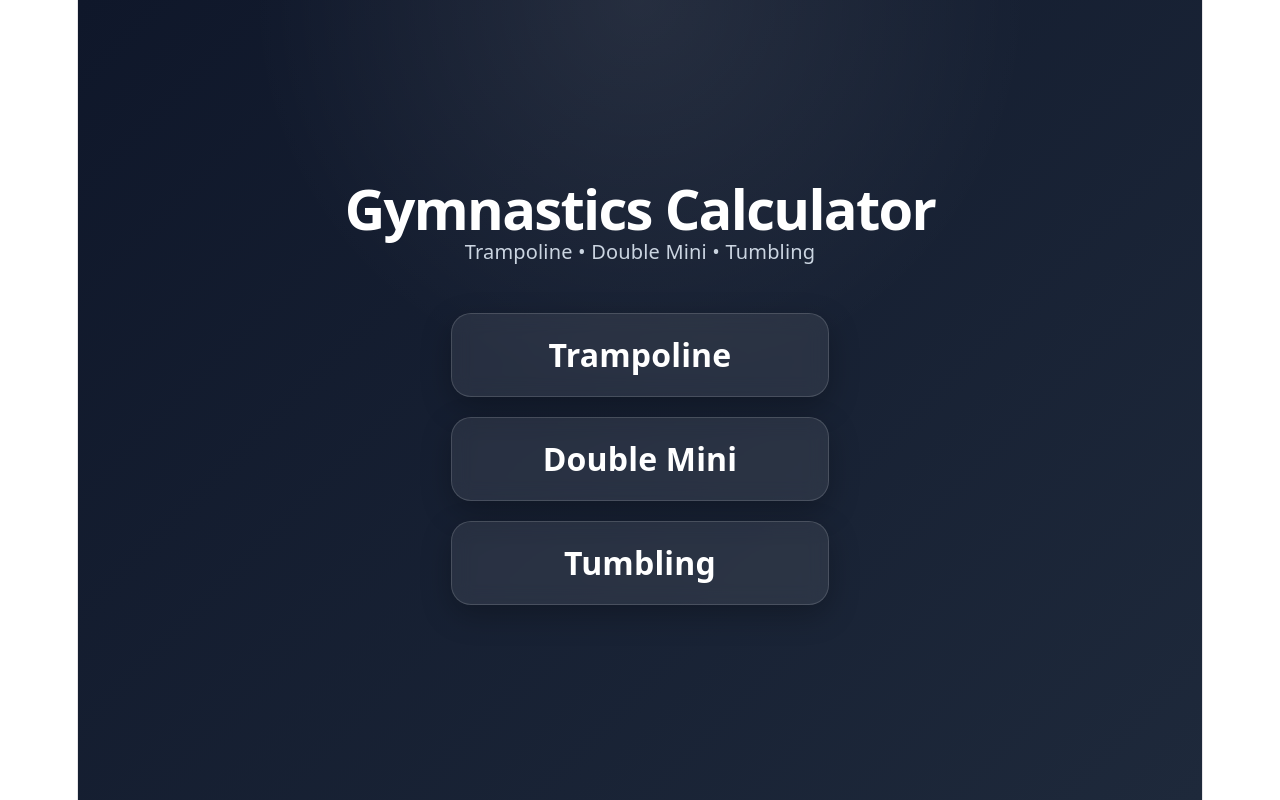
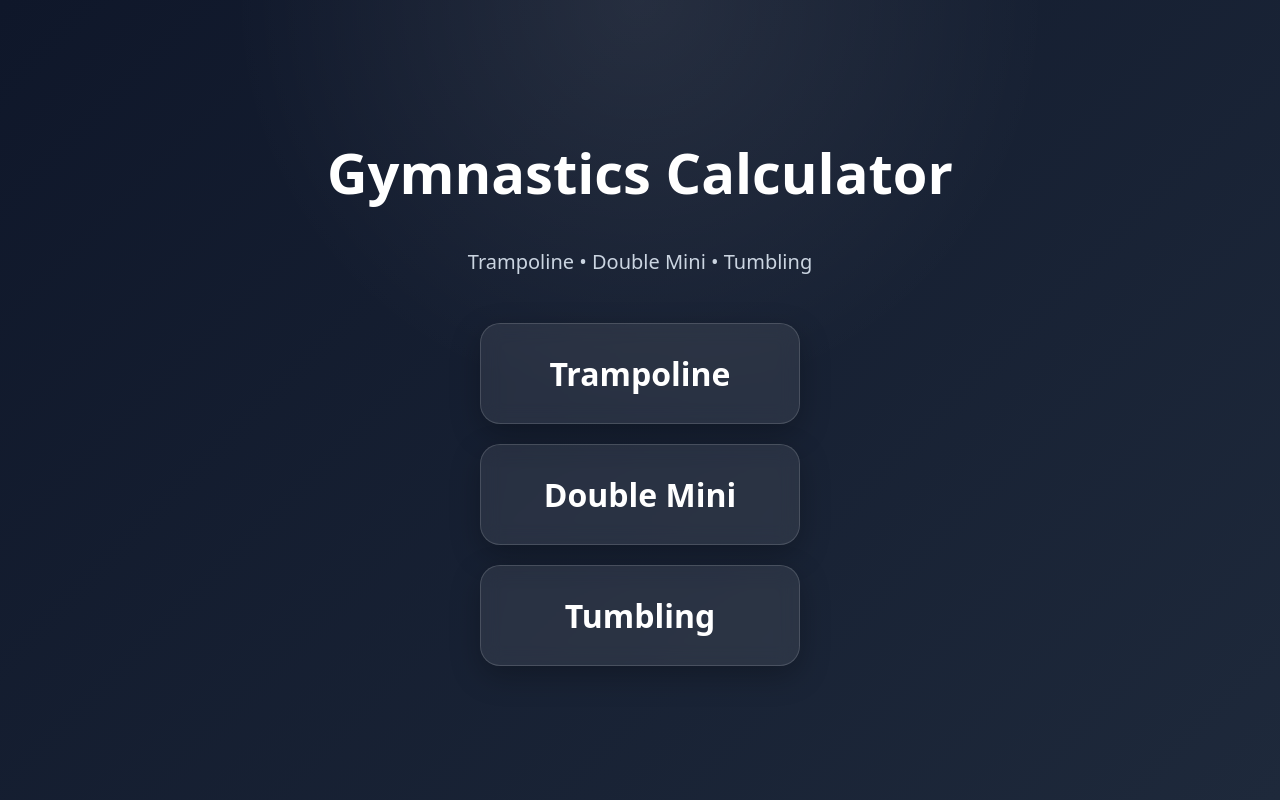
Before and after one commit to jocboyscreates-cmd/Tramp-Calc, a React (Vite) app: page / in a window 1280 px wide. Built offline with nearby package versions, Linux system fonts and the light colour scheme.

Commit message:
fixed full screen background

```diff
--- a/src/App.jsx
+++ b/src/App.jsx
@@ -81,6 +81,7 @@
 
   container: {
     minHeight: "100vh",
+    width: "100vw",
 
     display: "flex",
     justifyContent: "center",
--- a/src/index.css
+++ b/src/index.css
@@ -1,111 +1,21 @@
-:root {
-  --text: #6b6375;
-  --text-h: #08060d;
-  --bg: #fff;
-  --border: #e5e4e7;
-  --code-bg: #f4f3ec;
-  --accent: #aa3bff;
-  --accent-bg: rgba(170, 59, 255, 0.1);
-  --accent-border: rgba(170, 59, 255, 0.5);
-  --social-bg: rgba(244, 243, 236, 0.5);
-  --shadow:
-    rgba(0, 0, 0, 0.1) 0 10px 15px -3px, rgba(0, 0, 0, 0.05) 0 4px 6px -2px;
+body {
+  margin: 0;
+  padding: 0;
+  overflow-x: hidden;
 
-  --sans: system-ui, 'Segoe UI', Roboto, sans-serif;
-  --heading: system-ui, 'Segoe UI', Roboto, sans-serif;
-  --mono: ui-monospace, Consolas, monospace;
-
-  font: 18px/145% var(--sans);
-  letter-spacing: 0.18px;
-  color-scheme: light dark;
-  color: var(--text);
-  background: var(--bg);
-  font-synthesis: none;
-  text-rendering: optimizeLegibility;
-  -webkit-font-smoothing: antialiased;
-  -moz-osx-font-smoothing: grayscale;
-
-  @media (max-width: 1024px) {
-    font-size: 16px;
-  }
+  font-family:
+    system-ui,
+    -apple-system,
+    BlinkMacSystemFont,
+    "Segoe UI",
+    sans-serif;
 }
 
-@media (prefers-color-scheme: dark) {
-  :root {
-    --text: #9ca3af;
-    --text-h: #f3f4f6;
-    --bg: #16171d;
-    --border: #2e303a;
-    --code-bg: #1f2028;
-    --accent: #c084fc;
-    --accent-bg: rgba(192, 132, 252, 0.15);
-    --accent-border: rgba(192, 132, 252, 0.5);
-    --social-bg: rgba(47, 48, 58, 0.5);
-    --shadow:
-      rgba(0, 0, 0, 0.4) 0 10px 15px -3px, rgba(0, 0, 0, 0.25) 0 4px 6px -2px;
-  }
-
-  #social .button-icon {
-    filter: invert(1) brightness(2);
-  }
-}
-
-body {
-  margin: 0;
+* {
+  box-sizing: border-box;
 }
 
 #root {
-  width: 1126px;
-  max-width: 100%;
-  margin: 0 auto;
-  text-align: center;
-  border-inline: 1px solid var(--border);
-  min-height: 100svh;
-  display: flex;
-  flex-direction: column;
-  box-sizing: border-box;
+  width: 100%;
+  min-height: 100vh;
 }
-
-h1,
-h2 {
-  font-family: var(--heading);
-  font-weight: 500;
-  color: var(--text-h);
-}
-
-h1 {
-  font-size: 56px;
-  letter-spacing: -1.68px;
-  margin: 32px 0;
-  @media (max-width: 1024px) {
-    font-size: 36px;
-    margin: 20px 0;
-  }
-}
-h2 {
-  font-size: 24px;
-  line-height: 118%;
-  letter-spacing: -0.24px;
-  margin: 0 0 8px;
-  @media (max-width: 1024px) {
-    font-size: 20px;
-  }
-}
-p {
-  margin: 0;
-}
-
-code,
-.counter {
-  font-family: var(--mono);
-  display: inline-flex;
-  border-radius: 4px;
-  color: var(--text-h);
-}
-
-code {
-  font-size: 15px;
-  line-height: 135%;
-  padding: 4px 8px;
-  background: var(--code-bg);
-}
```
